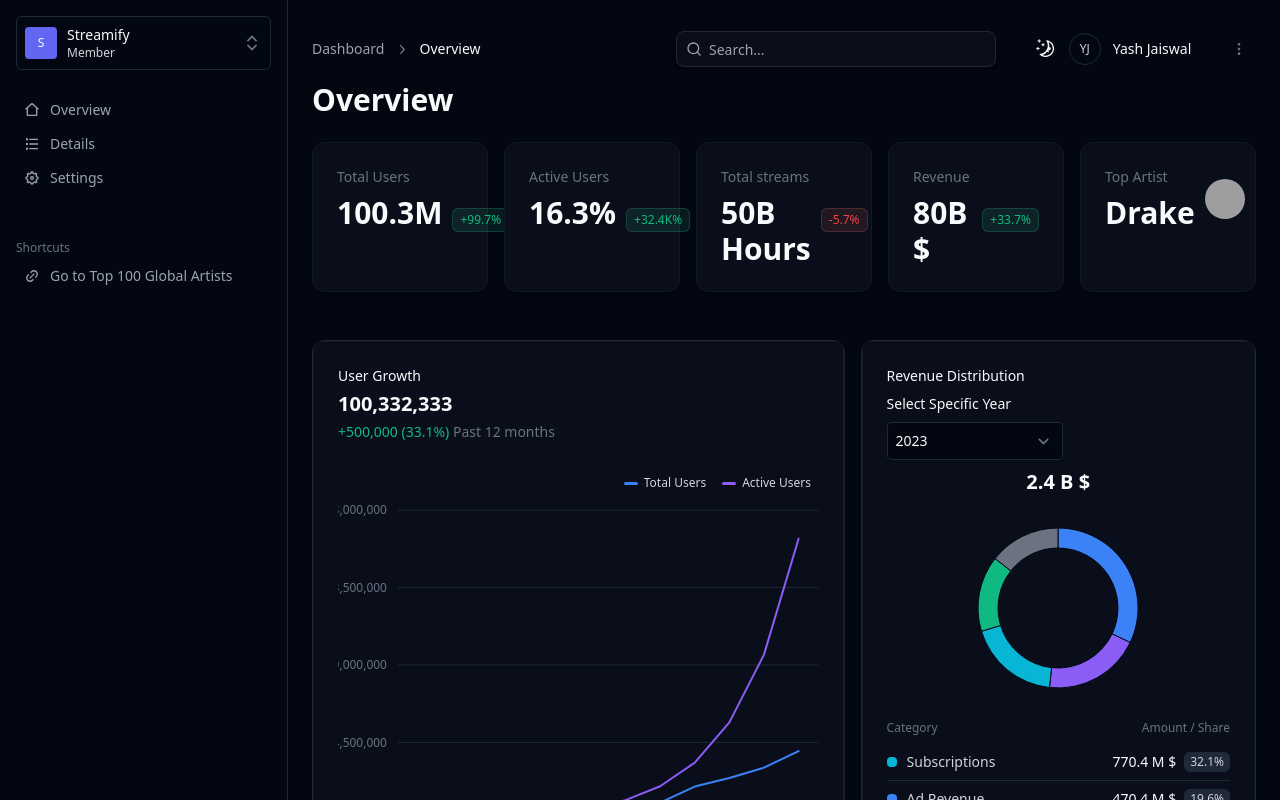
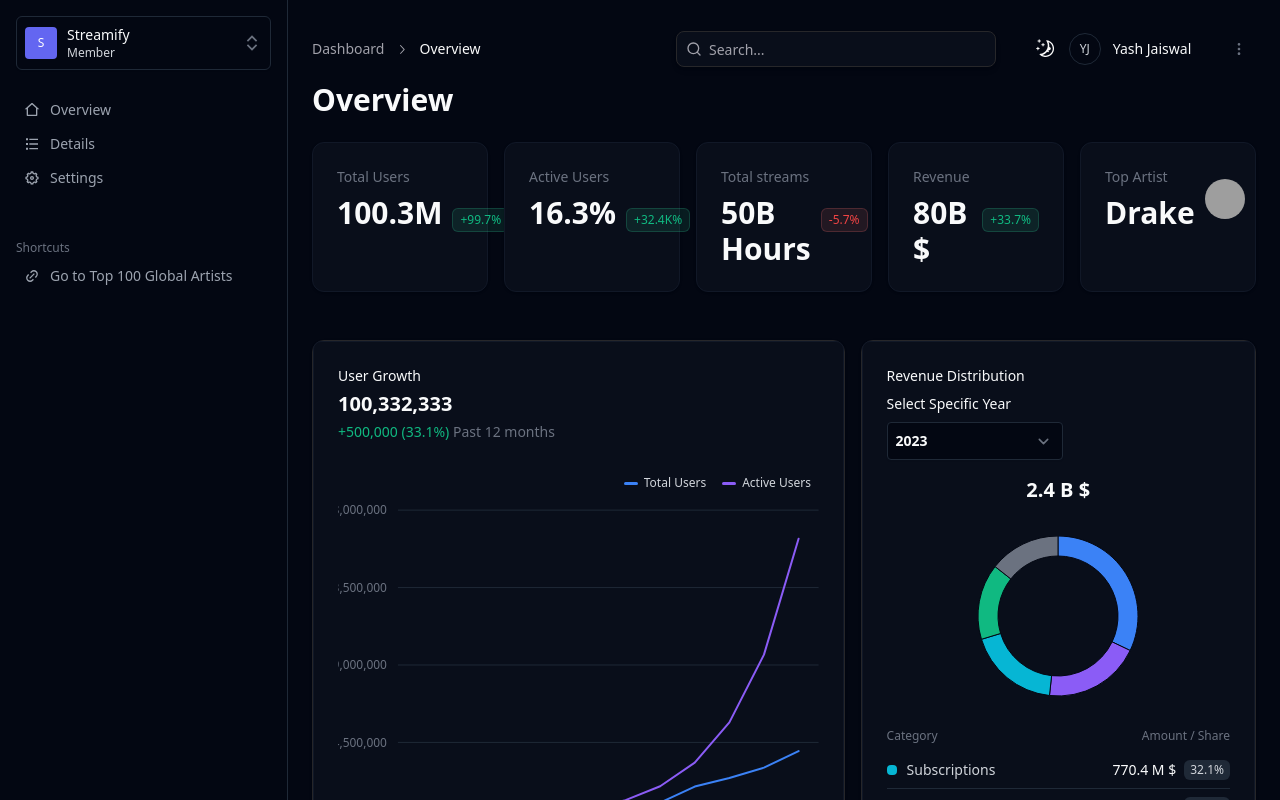
Before and after one commit to theyashjaiswal/streamify-speedy-labs, a React (Vite) app: page / in a window 1280 px wide. Shown: the top 800 px of the page. Built offline with nearby package versions, Linux system fonts and the light colour scheme; grey boxes are pictures that could not be loaded.

Commit message:
added bold style for year selected

```diff
--- a/src/RevenueDistribution.tsx
+++ b/src/RevenueDistribution.tsx
@@ -135,7 +135,7 @@ export default function RevenueDistribution() {
             id="revenueByYear"
             value={selectedYear}
             onChange={handleYearChange}
-            className="mt-2 p-2 border rounded"
+            className="my-2 p-2 border rounded font-semibold"
           >
             {Object.keys(revenueData).map((year) => (
               <option key={year} value={year}>
```
